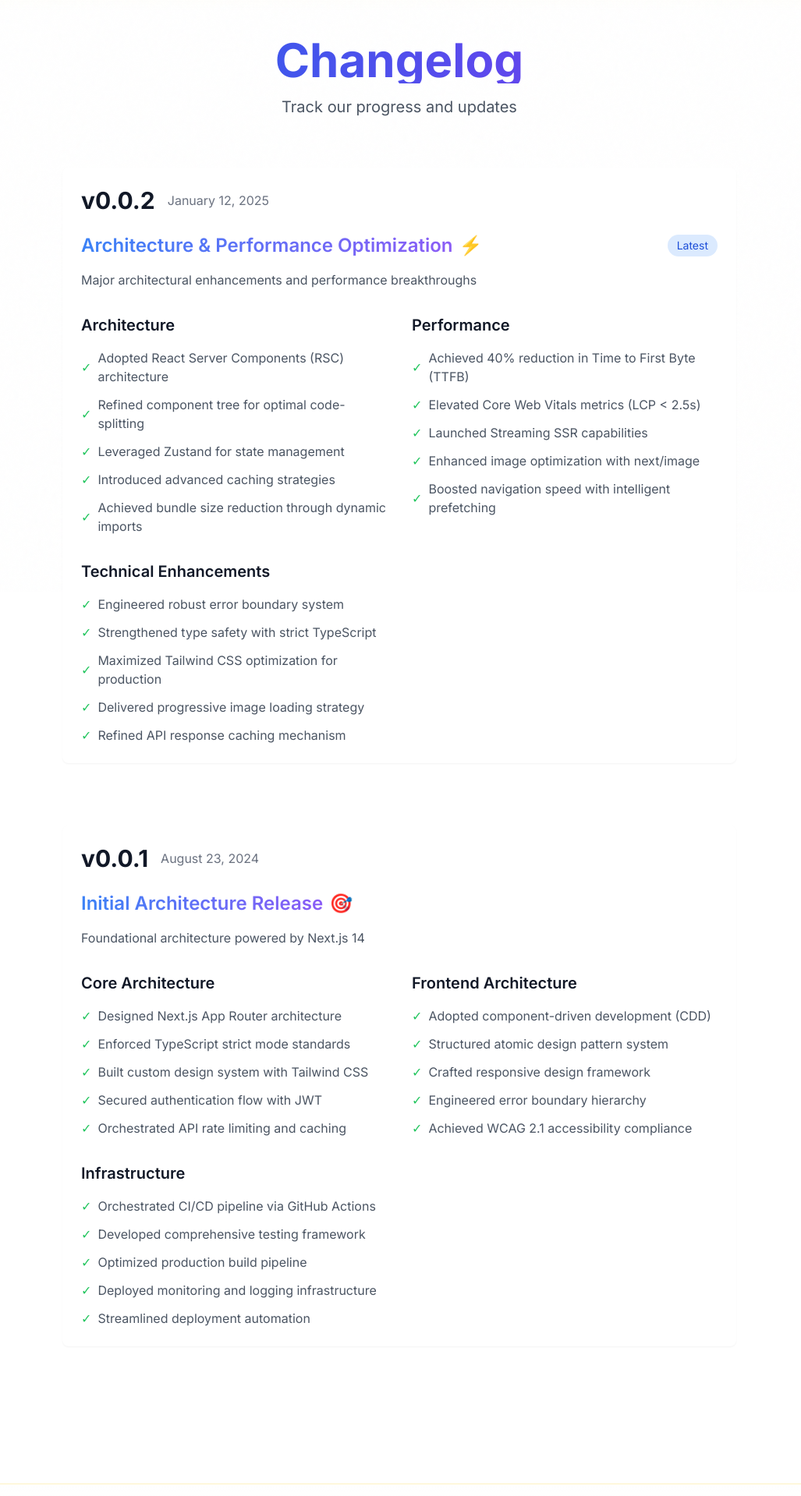
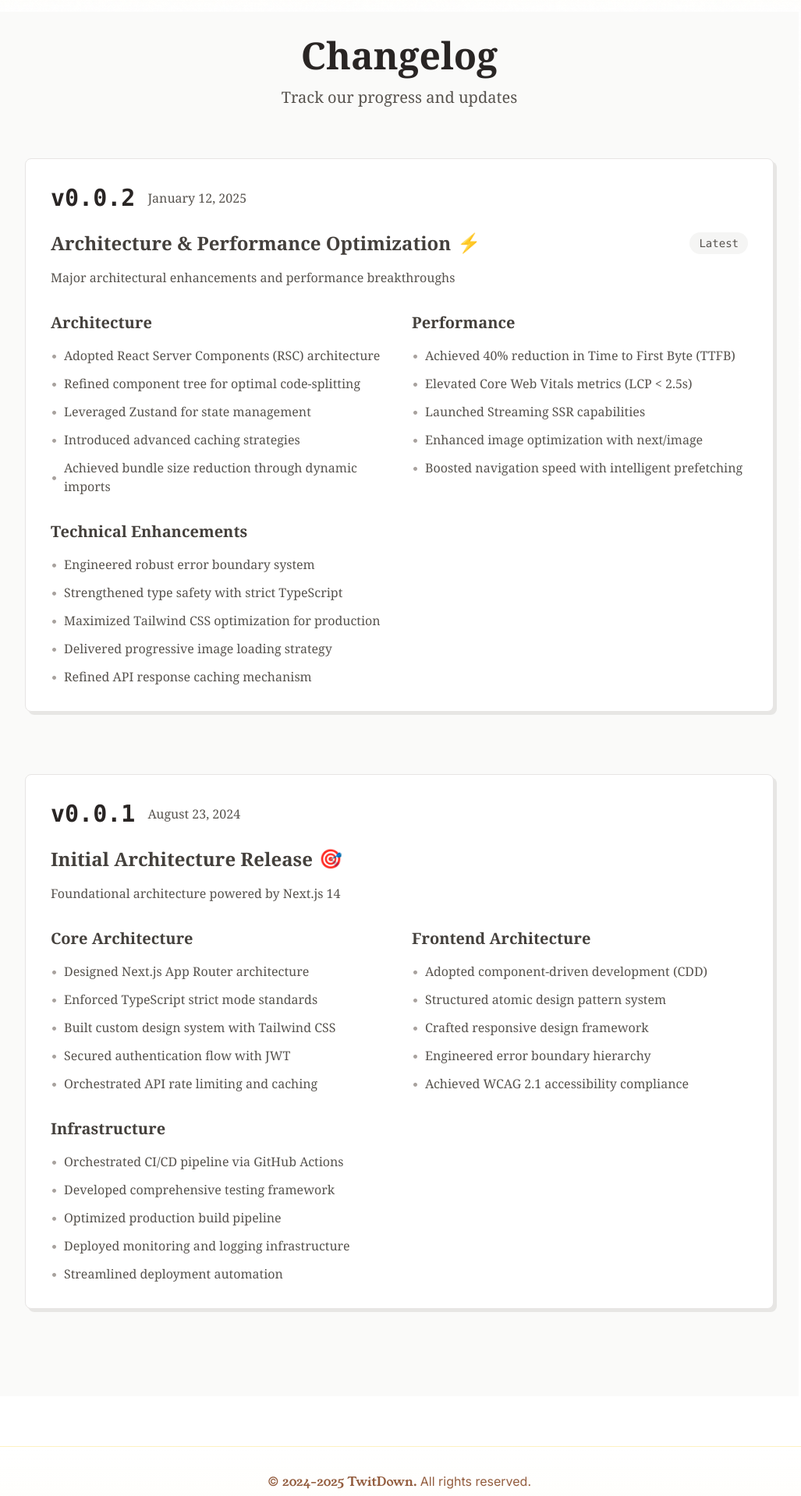
Before and after one commit to ultrasev/twitdown, a Next.js app: page /changelog in a window 1280 px wide. Shown: the part 41-1960 px from the top of the page at 78% size, without its empty margins (128-1155 px from the left). Built offline with nearby package versions, Linux system fonts and the light colour scheme; a web font is replaced by a local one.

Commit message:
style: Update changelog page styling and improve readability

```diff
--- a/app/changelog/page.tsx
+++ b/app/changelog/page.tsx
@@ -78,12 +78,12 @@ const changelog: ChangelogEntry[] = [
 // Main changelog component
 export default function PageChangelog() {
   return (
-    <main className="container mx-auto px-4 py-8 max-w-4xl">
+    <main className="container mx-auto px-8 py-8 max-w-5xl bg-stone-50">
       <div className="text-center mb-16">
-        <h1 className="text-6xl font-bold bg-gradient-to-r from-blue-600 to-violet-600 bg-clip-text text-transparent">
+        <h1 className="text-5xl font-serif font-bold text-stone-800">
           Changelog
         </h1>
-        <p className="text-xl text-gray-600 dark:text-gray-400 mt-4">
+        <p className="font-serif text-xl text-stone-600 mt-4">
           Track our progress and updates
         </p>
       </div>
@@ -91,46 +91,40 @@ export default function PageChangelog() {
       {changelog.map((entry, index) => (
         <div
           key={entry.version}
-          className="mb-20 bg-white dark:bg-gray-900 rounded-lg p-6 shadow-sm"
+          className="mb-20 rounded-lg p-8 bg-white border border-stone-200 shadow-[4px_4px_0px_0px_rgba(120,113,108,0.15)]"
         >
           <div className="flex items-center gap-4 mb-6">
-            <h2 className="text-3xl font-bold text-gray-900 dark:text-white">
+            <h2 className="font-mono text-3xl font-bold text-stone-800">
               {entry.version}
             </h2>
-            <span className="text-gray-500 dark:text-gray-400">
-              {entry.date}
-            </span>
+            <span className="font-serif text-stone-600">{entry.date}</span>
           </div>
 
           <div className="flex items-center gap-2 mb-4">
-            <h3 className="text-2xl font-semibold bg-gradient-to-r from-blue-500 to-violet-500 bg-clip-text text-transparent">
+            <h3 className="font-serif text-2xl font-semibold text-stone-700">
               {entry.title}
             </h3>
             <span className="text-2xl">{entry.emoji}</span>
             {index === 0 && (
-              <span className="ml-auto px-3 py-1 bg-blue-100 dark:bg-blue-900/50 text-blue-700 dark:text-blue-300 rounded-full text-sm">
+              <span className="ml-auto px-3 py-1 bg-stone-100 text-stone-600 rounded-full text-sm font-mono">
                 Latest
               </span>
             )}
           </div>
 
-          <p className="text-gray-600 dark:text-gray-400 mb-8">
-            {entry.description}
-          </p>
+          <p className="font-serif text-stone-600 mb-8">{entry.description}</p>
 
           <div className="grid md:grid-cols-2 gap-8">
             {Object.entries(entry.categories).map(([category, items]) => (
               <div key={category} className="space-y-4">
-                <h4 className="text-xl font-semibold text-gray-900 dark:text-white mb-4">
+                <h4 className="font-serif text-xl font-semibold text-stone-700 mb-4">
                   {category}
                 </h4>
                 <ul className="space-y-3">
                   {items.map((item) => (
                     <li key={item} className="flex items-center gap-2">
-                      <span className="text-green-500">✓</span>
-                      <span className="text-gray-600 dark:text-gray-400">
-                        {item}
-                      </span>
+                      <span className="text-stone-400">•</span>
+                      <span className="font-serif text-stone-600">{item}</span>
                     </li>
                   ))}
                 </ul>
--- a/components/FooterMain.tsx
+++ b/components/FooterMain.tsx
@@ -6,12 +6,22 @@ export default function FooterMain() {
     <footer className="mt-16 border-t border-amber-200/50 bg-gradient-to-b from-transparent to-amber-50/30">
       <div className="container mx-auto px-4 py-8">
         <div
-          className={`${young_serif.className} flex flex-col items-center justify-center text-center space-y-4`}
+          className={`flex flex-col items-center justify-center text-center space-y-4`}
         >
-          <div className="text-amber-900/80">
-            © {new Date().getFullYear()} TwitDown. All rights reserved.
+          <div className={"text-amber-900/80"}>
+            ©{" "}
+            <span className={`${young_serif.className}`}>
+              {(() => {
+                const startYear = 2024;
+                const currentYear = new Date().getFullYear();
+                return `${startYear}${
+                  currentYear > startYear ? `-${currentYear}` : ""
+                }`;
+              })()}{" "}
+              TwitDown.{" "}
+            </span>
+            All rights reserved.
           </div>
-
           <div className="flex items-center space-x-6">
             <a
               href="/terms"
```
